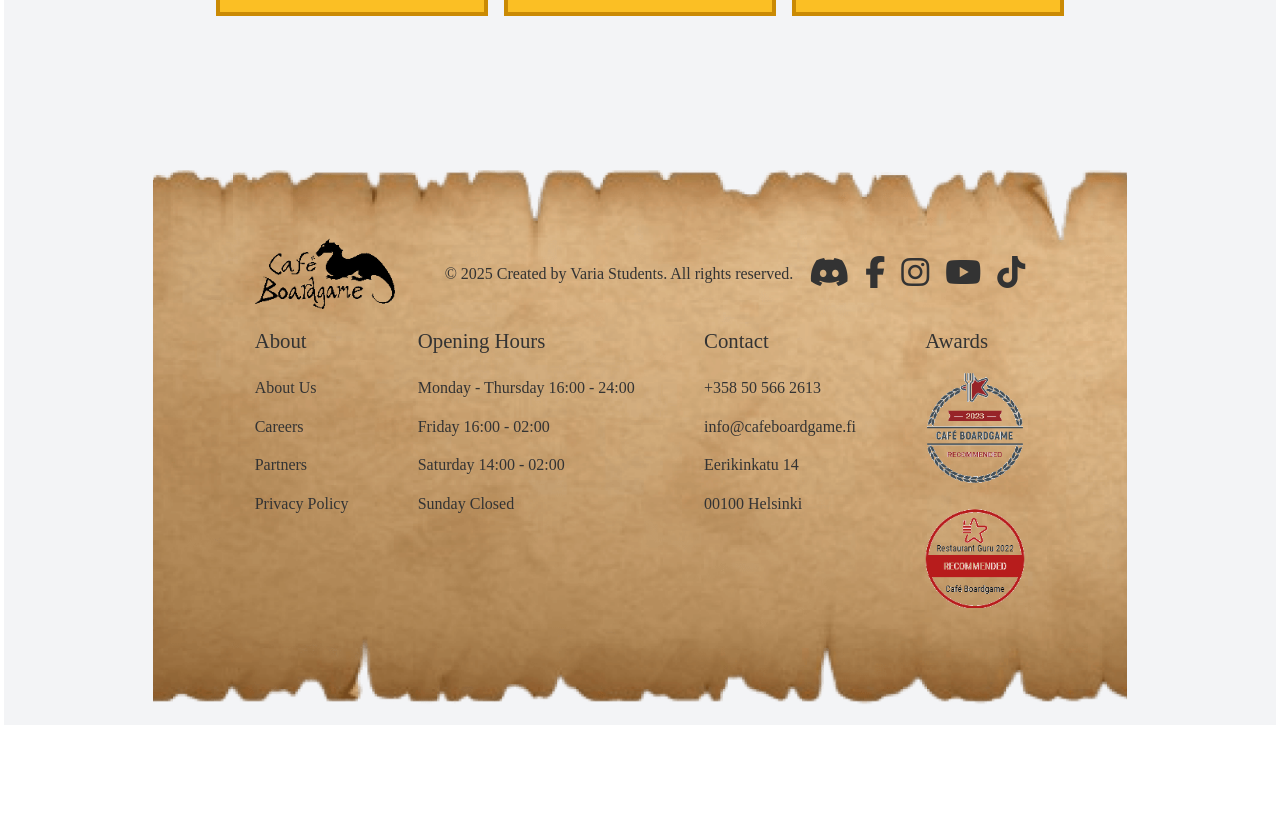
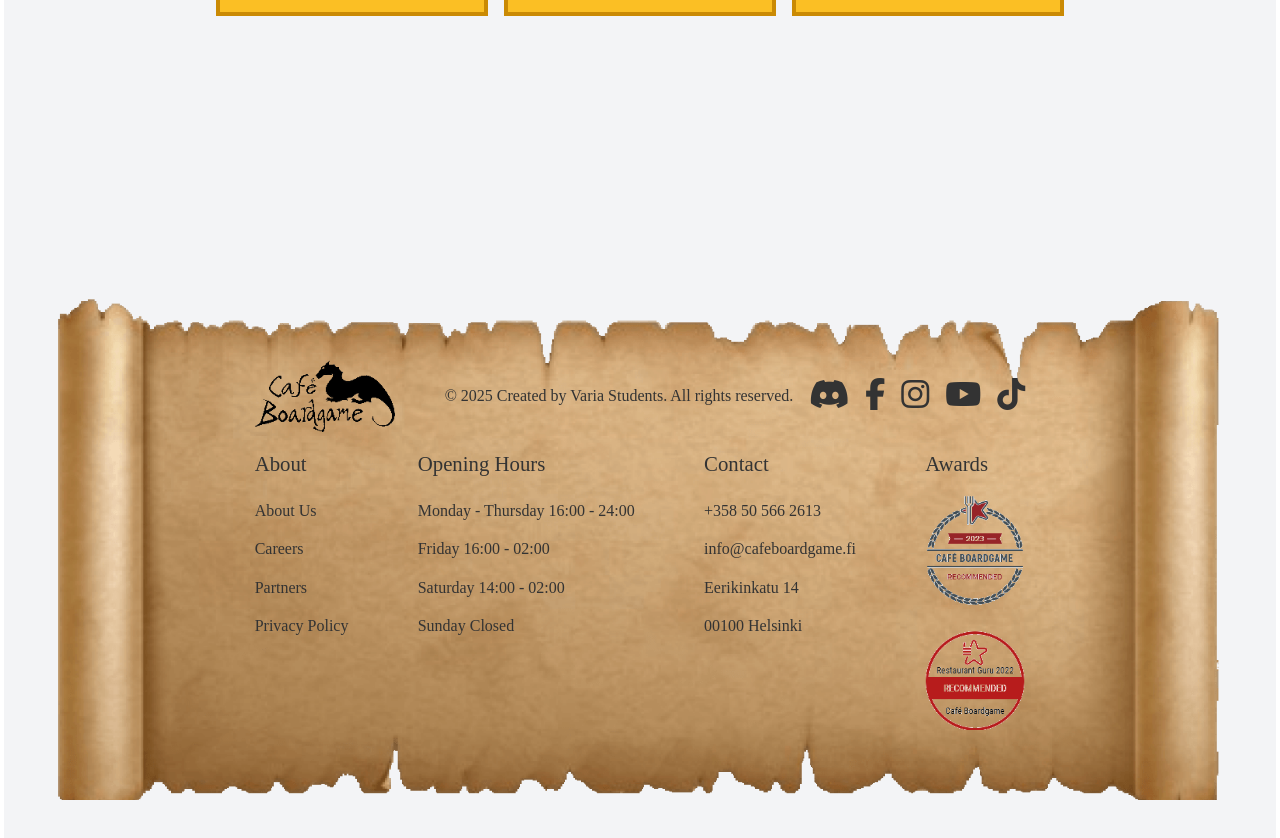
Before and after one commit to RychkovIurii/boardgamecafe, a React (Vite) app in the folder frontend/cafe-front/: page / in a window 1280 px wide. Shown: the part 1700-2538 px from the top of the page. Before the commit the page ends 2425 px from the top, so only its background shows below. Built offline with nearby package versions, Linux system fonts and the light colour scheme; a web font is replaced by a local one.

Commit message:
Fixed footer background.

```diff
--- a/frontend/cafe-front/components/Footer.jsx
+++ b/frontend/cafe-front/components/Footer.jsx
@@ -1,4 +1,3 @@
-import React from 'react';
 import { useTranslation } from 'react-i18next';
 import logo from "../assets/logo1.png";
 import './Style/FooterStyles.css';
@@ -9,6 +8,7 @@ export default function Footer() {
     const { t } = useTranslation();
     return (
         <div className='footerImg'>
+            <div className='footerBg'>
                 <div className='footer'>
                     <div className='top'>
                         <a className="footer-logo" href="/"><img src={logo} width={80} height={80} alt="logo" /></a>
@@ -72,6 +72,7 @@ export default function Footer() {
                     </div>
                 </div>
             </div>
+        </div>
     );
 }
 
--- a/frontend/cafe-front/components/Style/FooterStyles.css
+++ b/frontend/cafe-front/components/Style/FooterStyles.css
@@ -1,20 +1,25 @@
 .footerImg {
 	display: flex;
 	background-color: #F3F4F6;
+	justify-content: center;
+}
+
+.footerBg {
+	display: flex;
+	background-image: url('../../assets/footer-background.png');
+	background-size: 100%;
+	background-repeat: no-repeat;
+	margin: 0;
+	background-position: center;
+	align-items: center;
 }
 
 .footer {
 	display: flex;
 	flex-direction: column;
-	background-image: url('../../assets/footer-background.png');
-	background-size: cover;
-	background-repeat: no-repeat;
-	margin: 0 auto;
-	background-position: center;
 	flex-wrap: wrap;
 	justify-content: center;
-	padding: 8%;
-	margin-bottom: 1rem;
+	margin: 14rem;
 }
 
 .footer-logo {
--- a/frontend/cafe-front/routes/Bookings.jsx
+++ b/frontend/cafe-front/routes/Bookings.jsx
@@ -1,9 +1,8 @@
-import React from 'react'
 import heroImage from '../assets/hero_booking.png';
 import Hero from '../components/Hero';
 import Navbar from '../components/Navbar';
 import Footer from '../components/Footer';
-import floorplan from '../assets/floorplan.png'
+/* import floorplan from '../assets/floorplan.png' */
 import BookingForm from '../components/BookingForm';
 
 export default function Bookings() {
--- a/frontend/cafe-front/routes/Home.jsx
+++ b/frontend/cafe-front/routes/Home.jsx
@@ -1,4 +1,3 @@
-import React from 'react';
 import heroImage from '../assets/hero_home.jpg';
 import Hero from '../components/Hero';
 import Navbar from '../components/Navbar';
```
Also changed, not shown: frontend/cafe-front/assets/footer-background.png. Lines whose indentation alone changed are shown as unchanged.
